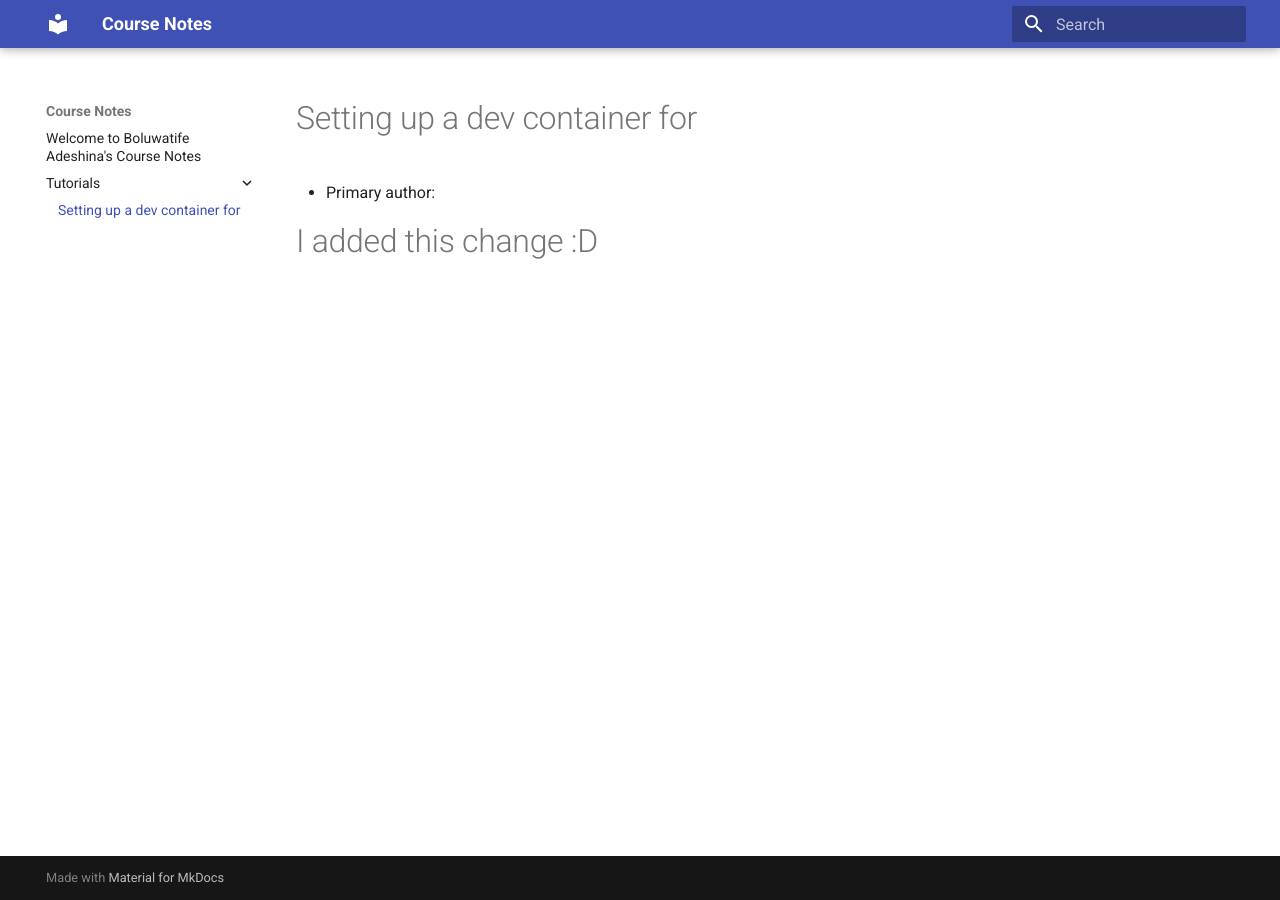
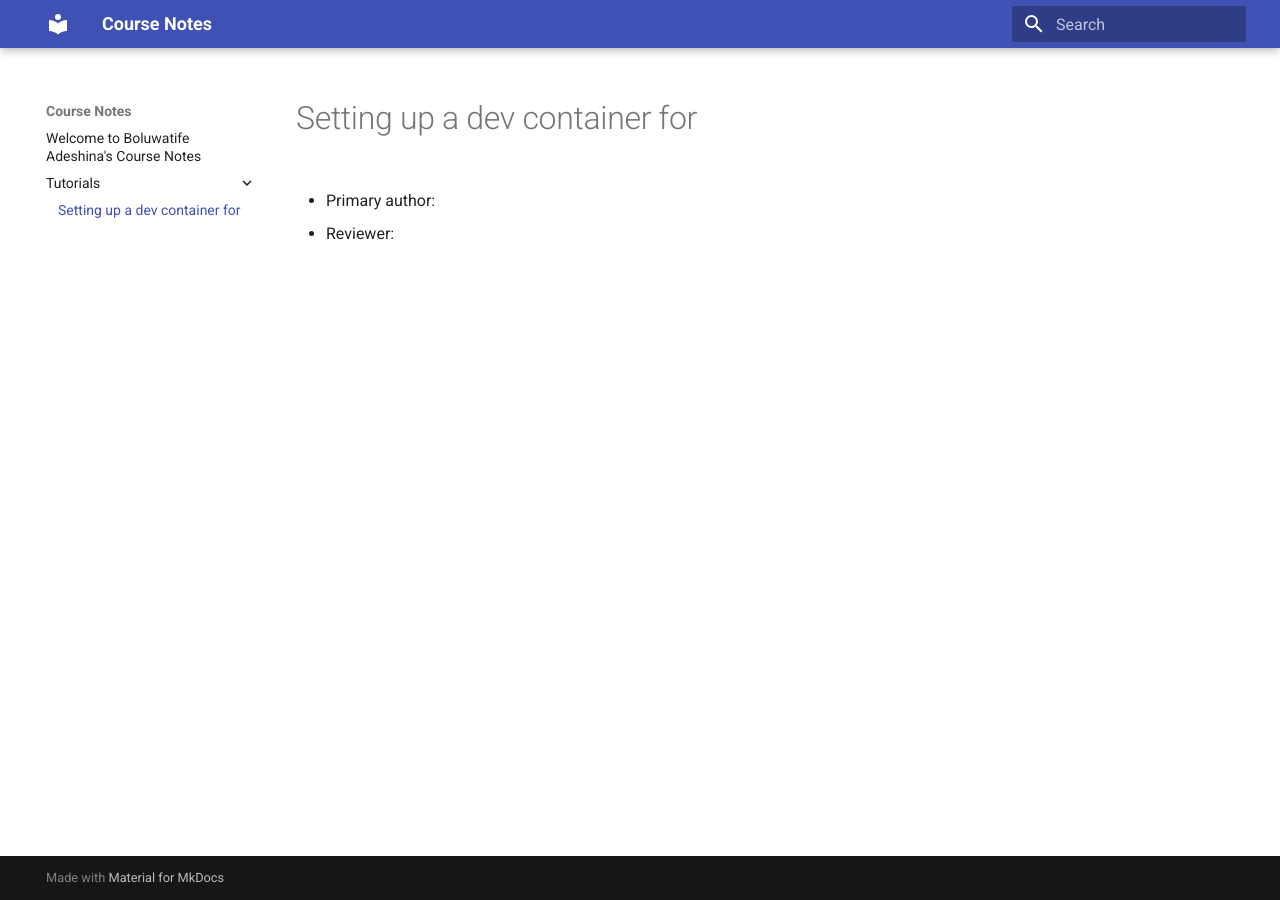
Before and after one commit to boluwatifeda/comp423-course-notes, an MkDocs documentation site: the page built from docs/tutorials/rust-setup.md, in a window 1280 px wide. Built offline with MkDocs 1.6.1 and Material for MkDocs 9.7.7, drawn with Linux system fonts in a browser that asks for light colours.

Commit message:
Added reviewer

```diff
--- a/docs/tutorials/rust-setup.md
+++ b/docs/tutorials/rust-setup.md
@@ -2,4 +2,4 @@
 
 * Primary author: [<Boluwatife Adeshina>](https://github.com/boluwatifeda)
 
-# I added this change :D
+* Reviewer: [<Miguel Alvarado Dorado>](https://github.com/miguelaa123)
```
